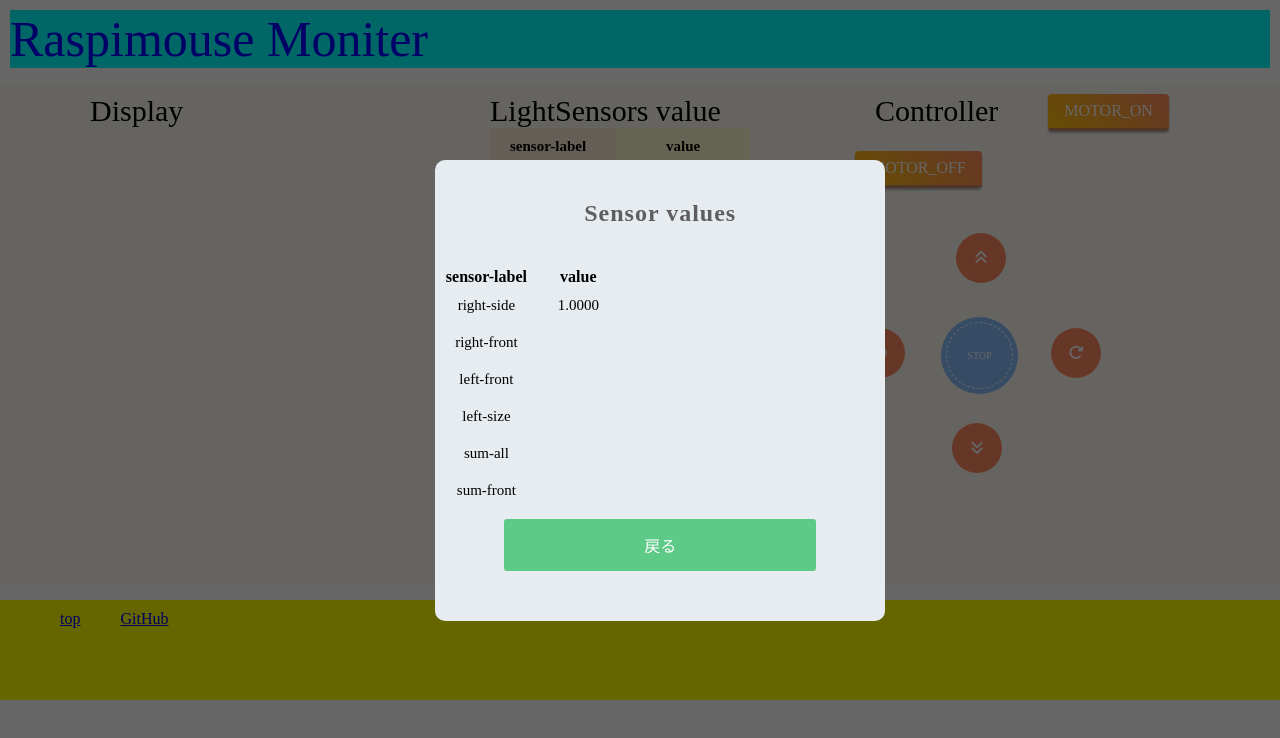
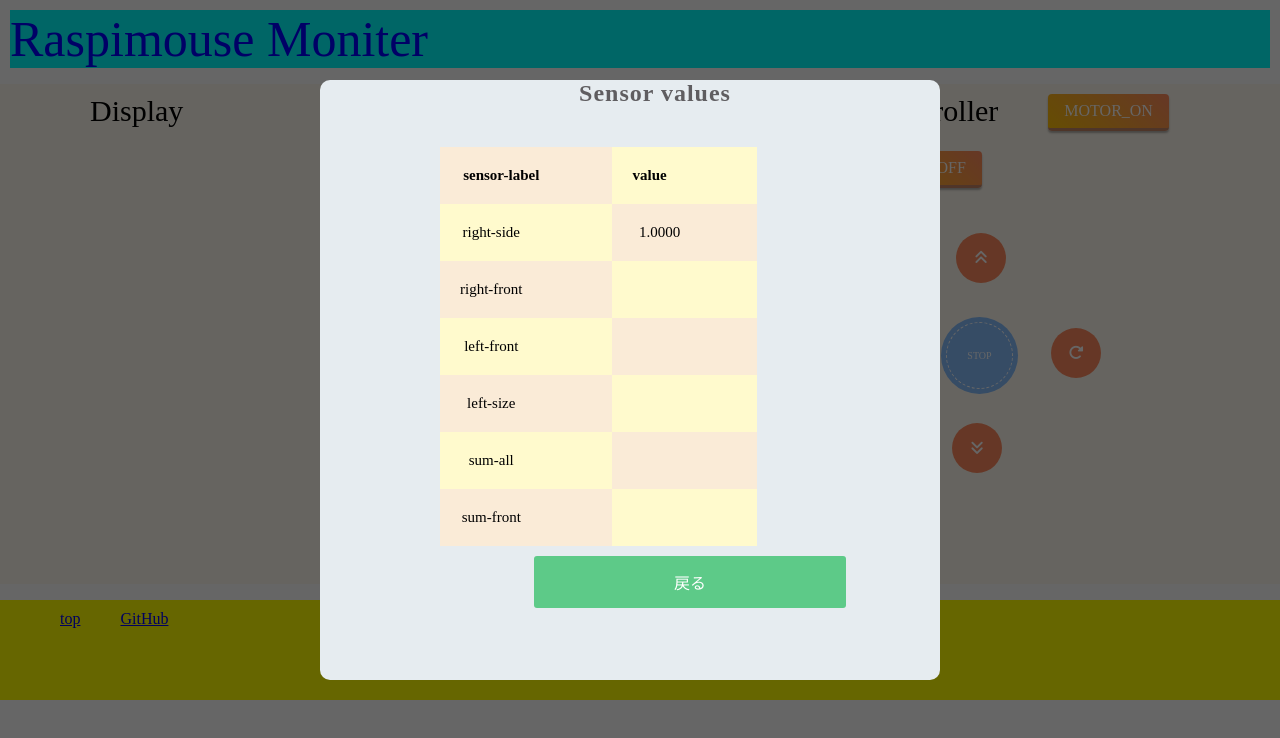
Before and after one commit to Besshy8/html, a plain HTML site: page index2.html in a window 1280 px wide. Both pictures are taken after a click on the link "表を拡大". Drawn offline with nearby package versions, Linux system fonts and the light colour scheme.

Commit message:
Modify style

```diff
--- a/css/stylesheet2.css
+++ b/css/stylesheet2.css
@@ -30,21 +30,112 @@ body {
     left: 0;
     background-color: rgba(0, 0, 0, 0.6);
     z-index: 100;
-    /* display: none;を追加してください */
     display: none;
 }
 
 .modal {
     position: absolute;
-    top: 20%;
-    left: 34%;
+    top: 10%;
+    left: 25%;
     background-color: #e6ecf0;
     padding: 20px 0 40px;
     border-radius: 10px;
-    width: 450px;
-    height: auto;
+    width: 500px;
+    height: 600px;
     text-align: center;
+    padding:0px 0px 0px 120px;
 }
+
+.sensor-title{
+    margin :0px 100px 0px 30px;
+}
+
+#login-form {
+    margin :0px 60px 0px 0px;
+    padding:0px 0px 0px 0px;
+}
+
+
+
+
+.sensor-modal {
+    padding: 20px 70px 20px 20px;
+    font-size: 15px;
+    background-color: antiquewhite;
+
+}
+
+.value-title-modal{
+    padding:20px 90px 20px 20px;
+    font-size: 15px;
+    background-color: lemonchiffon;
+
+}
+
+.right-side-modal {
+    background-color: lemonchiffon;
+    padding:20px 90px 20px 20px;
+}
+
+.right-front-modal{
+    background-color: antiquewhite;
+    padding:20px 90px 20px 20px;
+}
+
+.left-front-modal{
+    background-color: lemonchiffon;
+    padding:20px 90px 20px 20px;
+}
+
+.left-side-modal{
+    background-color: antiquewhite;
+    padding:20px 90px 20px 20px;
+}
+
+.sum-all-modal{
+    background-color: lemonchiffon;
+    padding:20px 90px 20px 20px;
+}
+
+.sum-front-modal{
+    background-color: antiquewhite;
+    padding:20px 90px 20px 20px;
+}
+
+
+.value-right-side-modal{
+    background-color: antiquewhite;
+    padding:20px 70px 20px 20px;
+}
+
+.value-right-front-modal{
+    background-color: lemonchiffon;
+    padding:20px 70px 20px 20px;
+}
+
+.value-left-front-modal{
+    background-color: antiquewhite;
+    padding:20px 70px 20px 20px;
+}
+
+.value-left-side-modal{
+    background-color: lemonchiffon;
+    padding:20px 70px 20px 20px;
+}
+
+.value-sum-all-modal{
+    background-color: antiquewhite;
+    padding:20px 70px 20px 20px;
+}
+
+.value-sum-front-modal{
+    background-color: lemonchiffon;
+    padding:20px 70px 20px 20px;
+}
+
+
+
+
 
 .fa-times {
     position: absolute;
```
